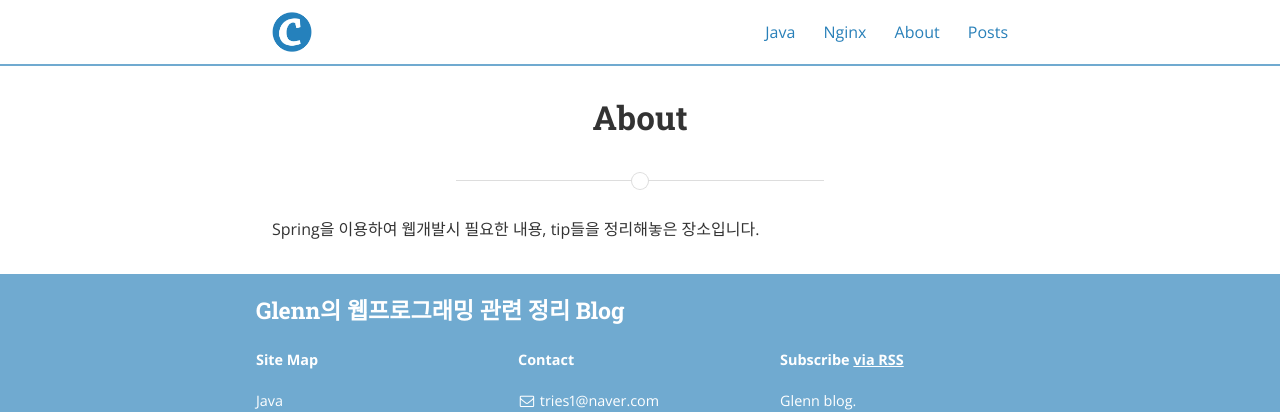
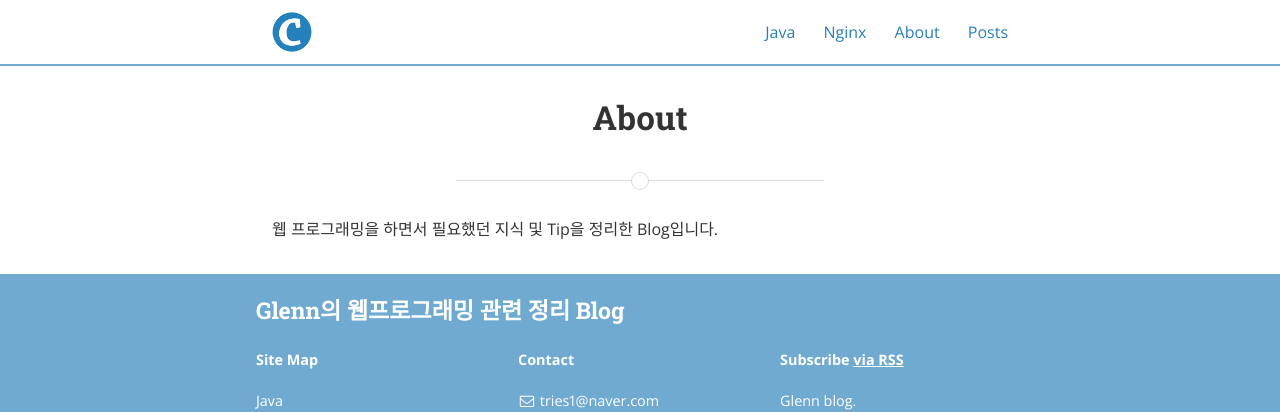
Before and after one commit to tries1/tries1.github.io, a Jekyll site: the page built from about.md, in a window 1280 px wide. Shown: the top 412 px of the page. Built offline with Jekyll 4.4.1, drawn with Linux system fonts in a browser that asks for light colours; nearby versions of some CDN libraries.

Commit message:
about수정

```diff
--- a/about.md
+++ b/about.md
@@ -4,4 +4,4 @@ title: About
 permalink: /about/
 ---
 
-Spring을 이용하여 웹개발시 필요한 내용, tip들을 정리해놓은 장소입니다.
+웹 프로그래밍을 하면서 필요했던 지식 및 Tip을 정리한 Blog입니다.
```
